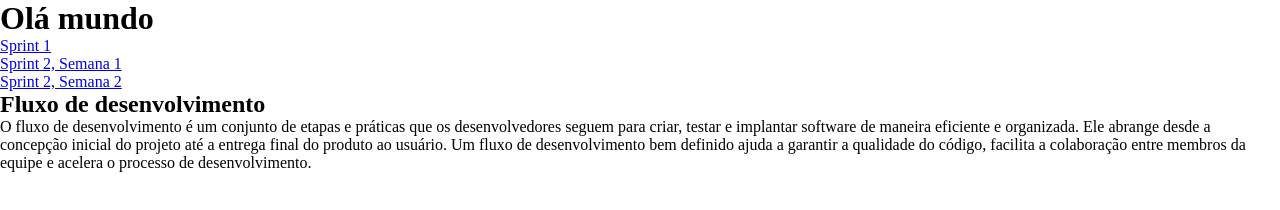
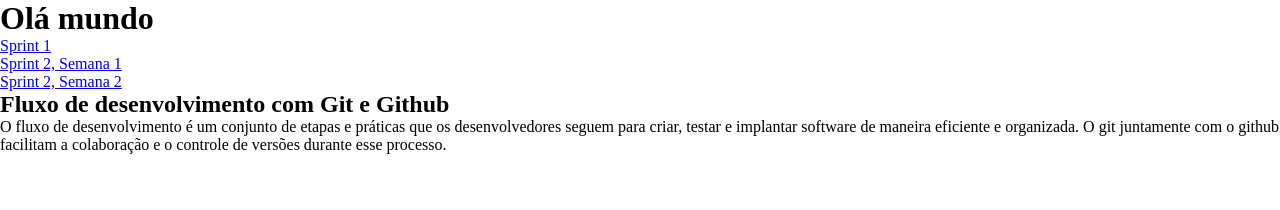
Before and after one commit to julio-cesar96/tripleten-bootcamp, a plain HTML site: page sprint-3/semana-1/index.html in a window 1280 px wide. Drawn offline with Linux system fonts and the light colour scheme.

Commit message:
corrigindo texto principal

```diff
--- a/sprint-3/semana-1/index.html
+++ b/sprint-3/semana-1/index.html
@@ -20,8 +20,8 @@
             </nav>
         </header>
         <section class="container">
-            <h2>Fluxo de desenvolvimento</h2>
-            <p>O fluxo de desenvolvimento é um conjunto de etapas e práticas que os desenvolvedores seguem para criar, testar e implantar software de maneira eficiente e organizada. Ele abrange desde a concepção inicial do projeto até a entrega final do produto ao usuário. Um fluxo de desenvolvimento bem definido ajuda a garantir a qualidade do código, facilita a colaboração entre membros da equipe e acelera o processo de desenvolvimento.</p>
+            <h2>Fluxo de desenvolvimento com Git e Github</h2>
+            <p>O fluxo de desenvolvimento é um conjunto de etapas e práticas que os desenvolvedores seguem para criar, testar e implantar software de maneira eficiente e organizada. O git juntamente com o github facilitam a colaboração e o controle de versões durante esse processo.</p>
         </section>
     </main>
 
```
